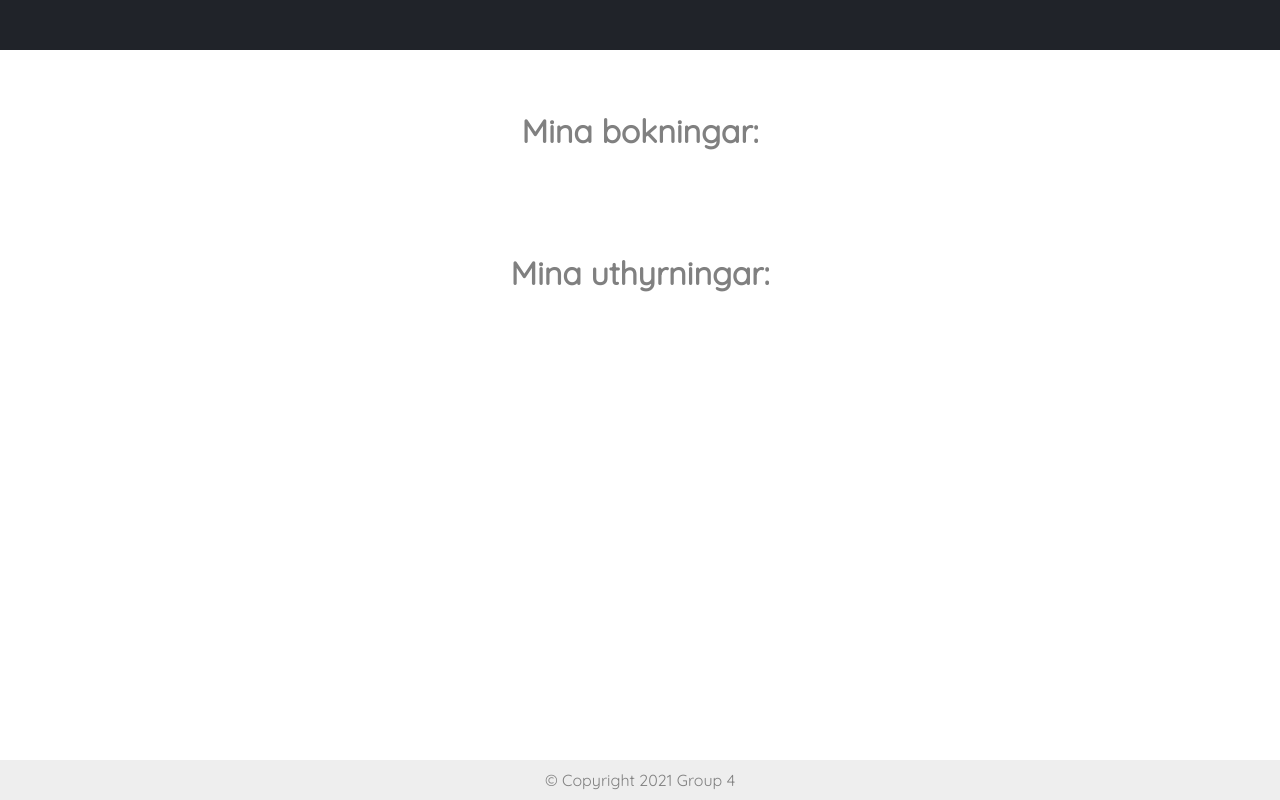
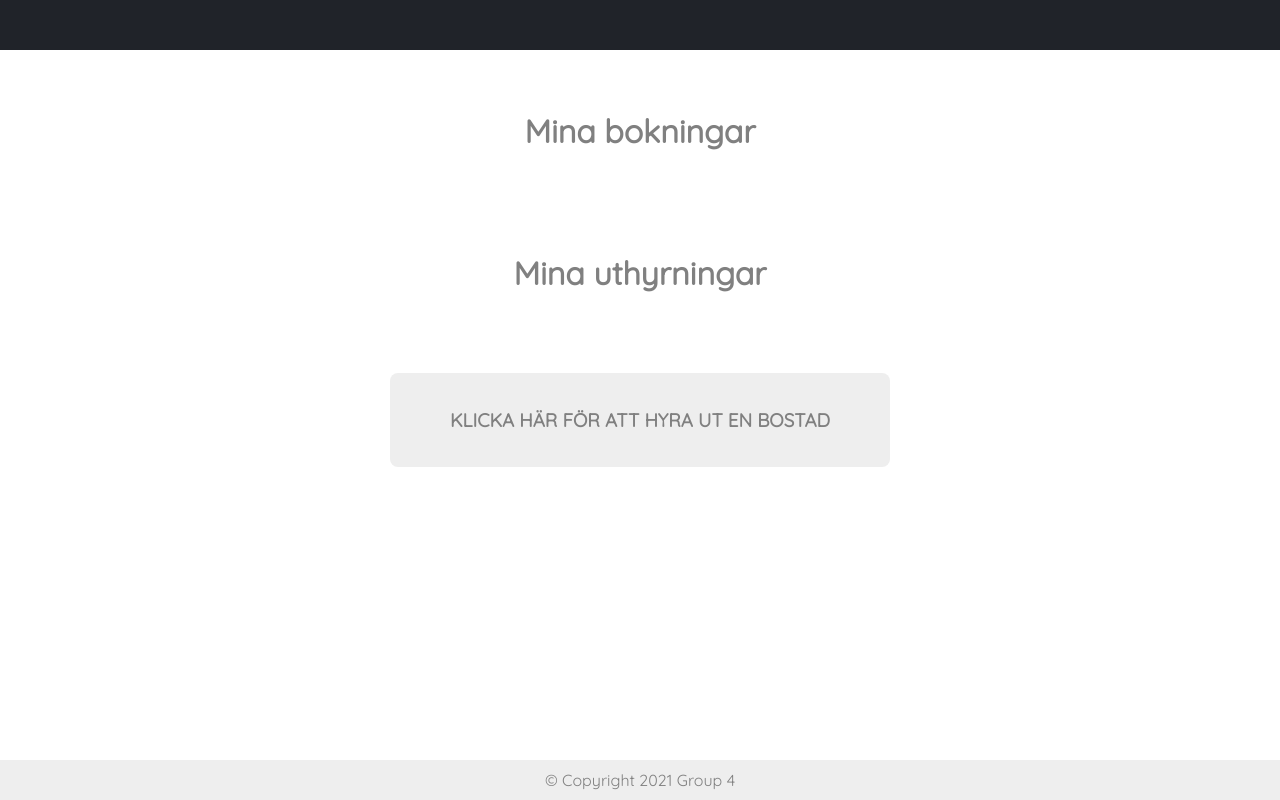
Before and after one commit to postila/clearbnb-grupp4, a React (Create React App) app: page /Mina-sidor in a window 1280 px wide. Built offline with nearby package versions, Linux system fonts and the light colour scheme; no server answers.

Commit message:
MyPage now displays link to rentingForm if you haven't rented out anything
slightly buggy

```diff
--- a/src/components/RentalsList.js
+++ b/src/components/RentalsList.js
@@ -1,15 +1,19 @@
-import { useContext, useEffect, useState } from 'react'
+import { useContext, useEffect } from 'react'
 import { UserContext } from '../contexts/UserContextProvider'
 import { AccommodationsContext } from '../contexts/AccommodationsContext'
 import Radium from 'radium'
-
+import { useHistory } from 'react-router-dom'
 
 function RentalList() {
   const { accommodations, fetchAccommodations } = useContext(AccommodationsContext)
   const { userId, fetchSession } = useContext(UserContext)
-  console.log(accommodations, 'acc')
+  const history = useHistory()
+
   const rentalList = accommodations.filter(accommodation => accommodation.user).filter(accommodation => accommodation.user._id === userId)
 
+  const goToRentalForm = () => {
+    history.push('/Uthyrning')
+  }
 
   useEffect(() => {
     fetchAccommodations()
@@ -37,10 +41,16 @@ function RentalList() {
 
   return (
     <div>
-      { accommodations &&
+      { !accommodations &&
         <div>
           {rentalList.map(accommodation => card(accommodation))}
-        </div>}
+        </div>
+      }
+      { accommodations &&
+        <div style={styles.rentalbox} onClick={() => goToRentalForm()}>
+          <h3 style={styles.rentalheader}> KLICKA HÄR FÖR ATT HYRA UT EN BOSTAD</h3>
+        </div>
+      }
     </div>
   );
 }
@@ -60,12 +70,30 @@ const styles = {
       cursor: 'pointer'
     }
   },
+    rentalbox: {
+    maxWidth: '500px',
+    background: '#eee',
+    padding: '15px',
+    margin: '40px auto',
+    borderRadius: '8px',
+    fontFamily: 'Quicksand',
+    textAlign: 'center',
+    ':hover': {
+      opacity: '80%',
+      cursor: 'pointer'
+    }
+  },
+  rentalheader: {
+    fontFamily: 'Quicksand',
+    margin: '20px',
+    color: 'grey',
+    textAlign: 'center',
+  },
 
   pictures: {
     resizeMode: 'contain',
     maxWidth: '40vh',
     borderRadius: '10px',
-    //boxShadow: '1px 1px 10px 0.5px #343841'
   },
 
   text: {
@@ -79,6 +107,7 @@ const styles = {
     fontFamily: 'Quicksand',
     margin: '50px',
     color: 'grey',
+    textAlign: 'left',
   }
 }
 
--- a/src/pages/MyPage.js
+++ b/src/pages/MyPage.js
@@ -19,11 +19,11 @@ const MyPage = () => {
 
   return (
     <div>
-      <h1 style={{ fontFamily: 'Quicksand', color: 'grey', padding: '40px'}}>{name} bokningar:</h1>
+      <h1 style={{ fontFamily: 'Quicksand', color: 'grey', padding: '40px'}}>{name} bokningar</h1>
       <div>
         <BookingsList />
       </div >
-      <h1 style={{ fontFamily: 'Quicksand', color: 'grey', padding: '40px' }}>Mina uthyrningar:</h1>
+      <h1 style={{ fontFamily: 'Quicksand', color: 'grey', padding: '40px' }}>{name} uthyrningar</h1>
       <div>
         <RentalsList />
       </div >
```
